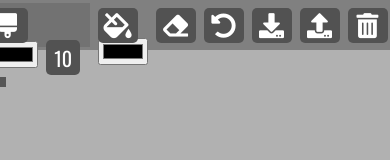
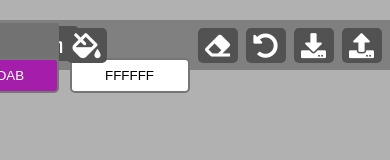
Before and after one commit to Milla2000/paint-clone, a plain HTML site: page index.html in a window 390 px wide. Drawn offline with nearby package versions, Linux system fonts and the light colour scheme.

Commit message:
mobile response

```diff
--- a/index.html
+++ b/index.html
@@ -18,14 +18,14 @@
         <!-- Brush -->
         <div class="brush tool">
             <i class="fas fa-brush" id="brush" title="Brush"></i>
-            <input type="color">
+            <input  class="jscolor" value="a51dab" id="brush-color">
             <span class="size" id="brush-size" title="Brush Size">10</span>
             <input type="range" min="1" max="50" value="10" class="slider" id="brush-slider">
         </div>
         <!-- Bucket -->
         <div class="bucket tool">
             <i class="fas fa-fill-drip" title="Background Color"></i>
-            <input type="color">
+            <input class="jscolor" value="ffffff"  id="bucket-color">
         </div>
         <!-- Eraser -->
         <div class="tool">
@@ -55,7 +55,13 @@
         </div>
     </div>
 
+    <!-- mobile message -->
+    <div class = 'mobile message'>
+        <h2>Please use application on larger screen</h2>
+    </div>
+
     <!-- Script -->
+    <script src = 'jscolor.js'></script>
     <script src="script.js"></script>
 </body>
 </html>
```
